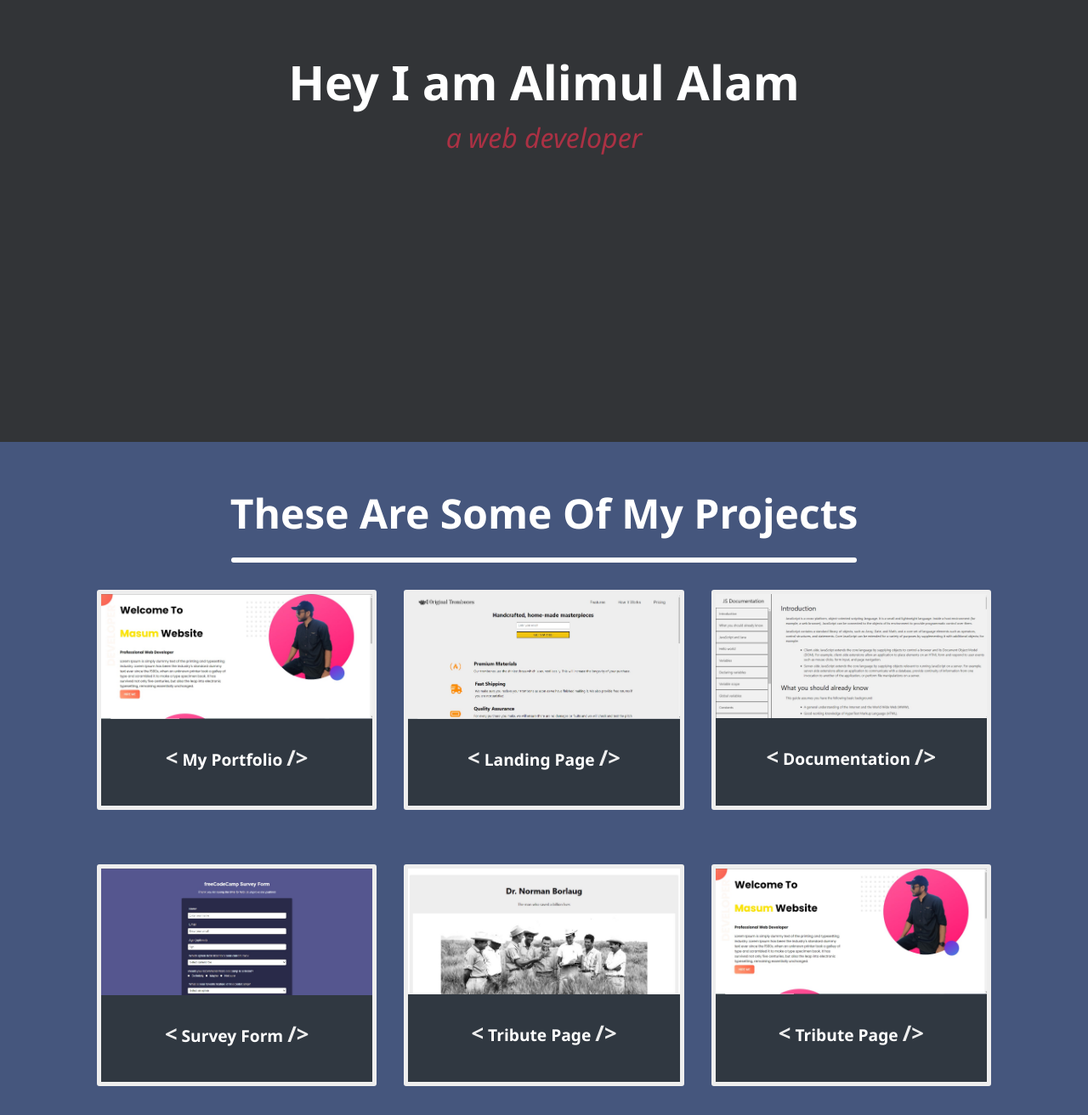
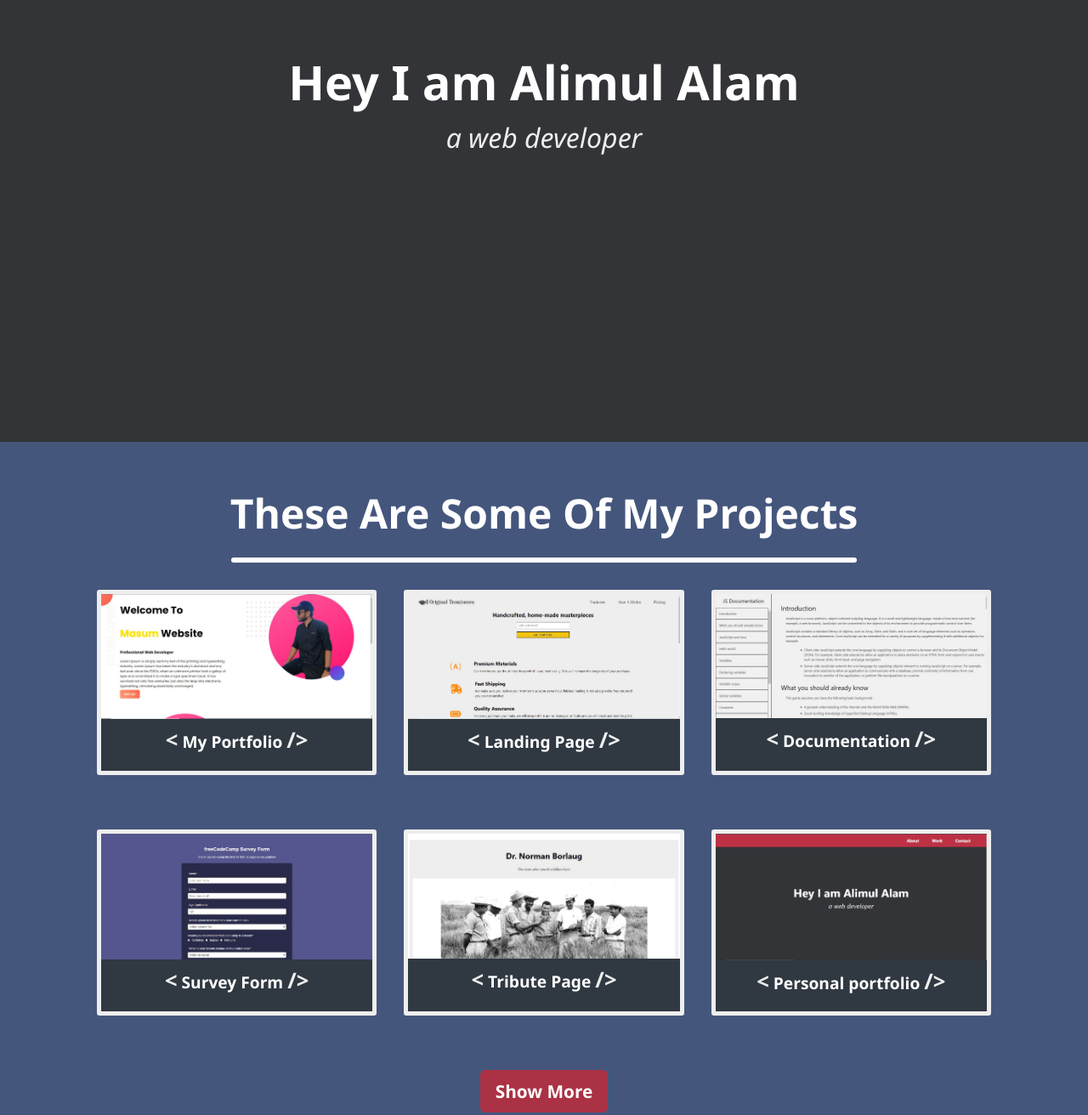
Before and after one commit to Alimulalam/freecodecamp-personal-portfolio-webpage, a plain HTML site: page index.html in a window 1280 px wide. Shown: the part 280-1592 px from the top of the page at 85% size. Drawn offline with Linux system fonts and the light colour scheme.

Commit message:
Personal Portfolio page

```diff
--- a/index.html
+++ b/index.html
@@ -80,11 +80,11 @@
                     </a>
                 </div>
                 <div target="_blank" class="box">
-                    <a href="https://alimulalam.github.io/my-portfolio/" id="profile-link" target="_blank">
-                        <img src="image/sig.jpg" alt="" class="project-img">
+                    <a href="https://alimulalam.github.io/freecodecamp-personal-portfolio-webpage/" id="profile-link" target="_blank">
+                        <img src="image/personal portfolio.jpg" alt="" class="project-img">
                         <p>
                             <span class="code">&lt;</span>
-                            Tribute Page
+                            Personal portfolio
                             <span class="code">/&gt;</span>
                         </p>
                     </a>
--- a/styles.css
+++ b/styles.css
@@ -64,7 +64,7 @@ img{
 
 .lead{
     font-size: 2rem;
-    color: #AB3144;
+    color: #eee;
 }
 #projects{
     text-align: center;
@@ -109,7 +109,6 @@ img{
 
 }
 #projects .project-tile .box a p{
-   padding: 1.3rem;
     font-size: 1.2rem;
     font-weight: bold;
     text-align: center;
```
Also changed, not shown: image/personal portfolio.jpg (added).
